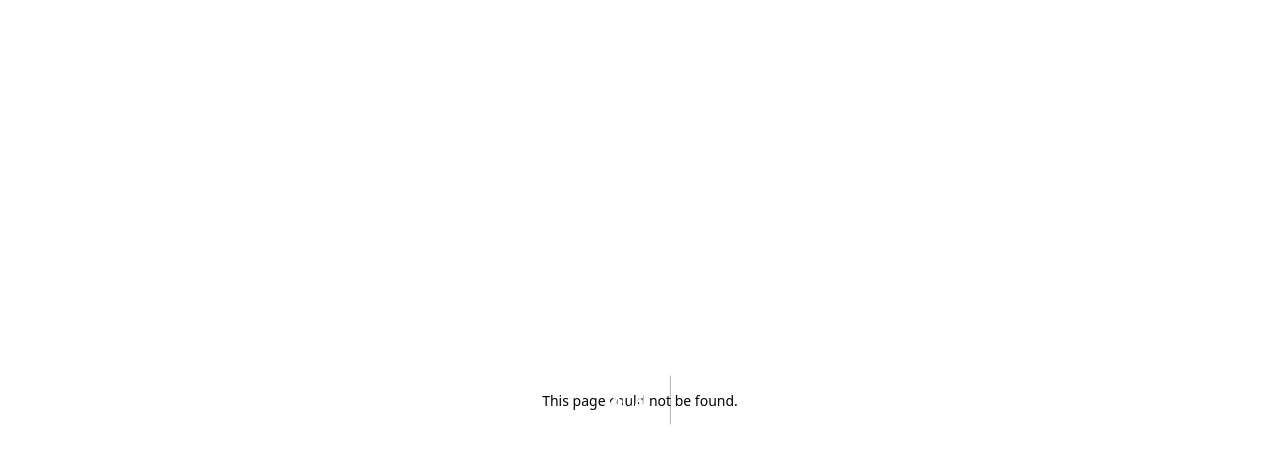
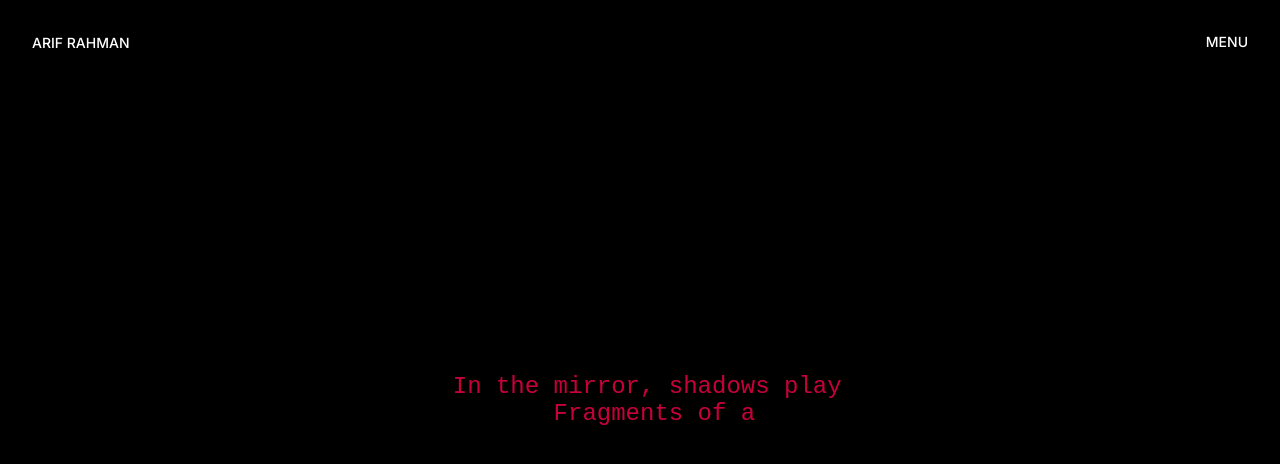
Before and after one commit to Khan1git/next-personal-portfolio, a Next.js app: page /threads in a window 1280 px wide. Before the commit this address had no page. Shown: the top 464 px of the page. Built offline with nearby package versions, Linux system fonts and the light colour scheme.

Commit message:
added threads
a new page were added

```diff
--- a/src/app/about/page.jsx
+++ b/src/app/about/page.jsx
@@ -133,7 +133,7 @@ function About() {
           </div>
           <div className="card">
             <Rss size={100} />
-            <h4>Blogger</h4>
+            <h4>CTF Player</h4>
             <p>Lorem ipsum dolor sit amet consectetur adipisicing elit. Beatae qui ratione aspernatur?</p>
           </div>
         </div>
--- /dev/null
+++ b/src/app/threads/lab.module.css
@@ -0,0 +1,18 @@
+.body {
+    margin: 0;
+    height: 100vh;
+    display: flex;
+    justify-content: center;
+    align-items: center;
+    background-color: black;
+    font-family: 'Courier New',
+}
+
+/* Typewriter text styling */
+.typewriterText {
+    background-color: black;
+    color: #c70039;
+    font-size: 24px;
+    text-align: center;
+    white-space: pre-wrap;
+}
--- /dev/null
+++ b/src/app/threads/page.jsx
@@ -0,0 +1,55 @@
+'use client'
+import React, { useState, useEffect } from 'react';
+import styles from './lab.module.css';
+
+const PoemTypewriter = () => {
+    const poemLines = [
+        " In the mirror, shadows play",
+        "  Fragments of a brighter day",
+        "Thoughts like whispers, fears unwind",
+        "  In the chaos, peace we find",
+
+        " Layers deep, the mind’s embrace",
+        "Searching for a sacred space",
+        "With every trial, strength will bloom",
+        "From darkest depths, we’ll find our room",
+        '01-01-2000'
+    ];
+
+    const [typedPoem, setTypedPoem] = useState('');
+    const [currentLine, setCurrentLine] = useState(0);
+    const [currentCharIndex, setCurrentCharIndex] = useState(0);
+
+    useEffect(() => {
+        if (currentLine < poemLines.length) {
+            const currentLineText = poemLines[currentLine];
+
+            if (currentCharIndex < currentLineText.length) {
+                const typingTimeout = setTimeout(() => {
+                    setTypedPoem((prev) => prev + currentLineText[currentCharIndex]);
+                    setCurrentCharIndex(currentCharIndex + 1);
+                }, 100);
+
+                return () => clearTimeout(typingTimeout);
+            } else {
+
+                const lineTimeout = setTimeout(() => {
+                    setTypedPoem((prev) => prev + '\n');
+                    setCurrentCharIndex(0);
+                    setCurrentLine(currentLine + 1);
+                }, 1000);
+                return () => clearTimeout(lineTimeout);
+            }
+        }
+    }, [currentCharIndex, currentLine, poemLines]);
+
+    return (
+        <div className={styles.body}>
+            <div className={styles.typewriterText}>
+                <pre>{typedPoem}</pre>
+            </div>
+        </div>
+    );
+};
+
+export default PoemTypewriter;
--- a/src/components/Menu.jsx
+++ b/src/components/Menu.jsx
@@ -18,7 +18,7 @@ function Menu() {
         { path: '/projects', label: "Projects" },
         { path: '/about', label: "About" },
         { path: '/contact', label: "Contact" },
-        { path: '/', label: "Lab" },
+        { path: '/threads', label: "Threads" },
     ];
 
     const t1 = useRef();
--- a/src/components/css/profile.css
+++ b/src/components/css/profile.css
@@ -224,6 +224,7 @@ body {
 .profile_home .side3 {
     height: 100vh;
     /* background-color: #c70039; */
+    /* border: 1px solid red; */
     display: flex;
     justify-content: center;
     flex-direction: column;
@@ -266,7 +267,7 @@ body {
 
 @media (max-width: 970px) {
 
-    .bug{
+  .side2  .bug{
         display: none;
     }
     .profile_home .side2 p {
```
Also changed, not shown: src/components/Profile.jsx (+1 -17 lines).
